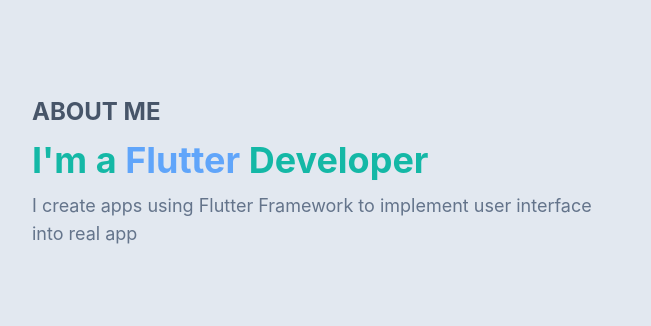
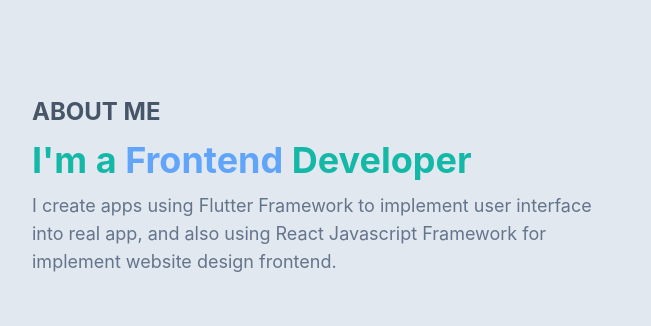
Before and after one commit to josephtedjo/portfolio, a website: page index.html in a window 1280 px wide. Shown: the part 840-1166 px from the top of the page, 0-651 px from the left. Drawn offline with Linux system fonts and the light colour scheme.

Commit message:
Update index.html

```diff
--- a/index.html
+++ b/index.html
@@ -72,8 +72,8 @@
             <div class="flex flex-wrap">
                 <div class="w-full px-4 mb-10 lg:w-1/2">
                     <h4 class="font-bold uppercase text-subtitle text-lg mb-3 lg:text-2xl">About Me</h4>
-                    <h2 class="font-bold text-primary text-3xl mb-3 max-w-md lg:text-4xl">I'm a <span class="text-blue-400">Flutter</span> Developer</h2>
-                    <p class="font-normal text-base text-par max-w-xl lg:text-lg">I create apps using Flutter Framework to implement user interface into real app</p>
+                    <h2 class="font-bold text-primary text-3xl mb-3 max-w-md lg:text-4xl">I'm a <span class="text-blue-400">Frontend</span> Developer</h2>
+                    <p class="font-normal text-base text-par max-w-xl lg:text-lg">I create apps using Flutter Framework to implement user interface into real app, and also using React Javascript Framework for implement website design frontend.</p>
                 </div>
                 <div class="w-full px-4 lg:w-1/2">
                     <h3 class="font-semibold text-par text-2xl mb-4 lg:pt-10">Get to know me</h3>
```
